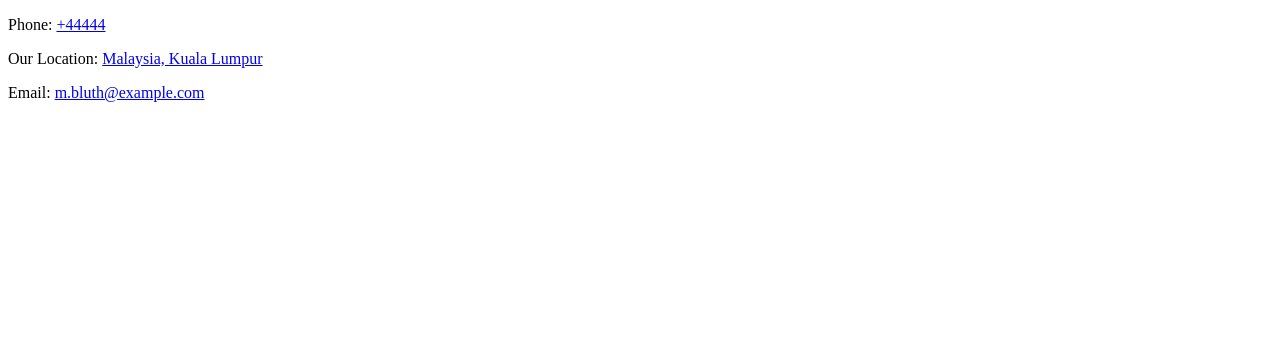
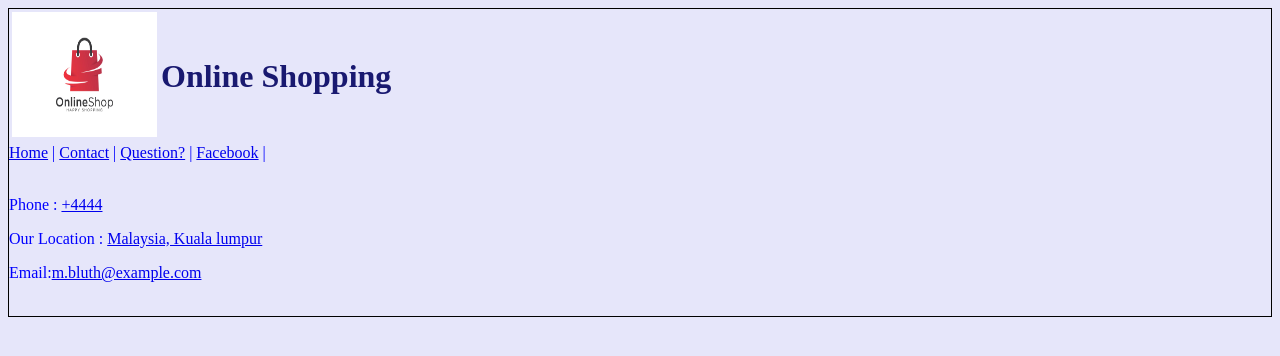
Before and after one commit to imranrahman98/section-2, a plain HTML site: page contact.html in a window 1280 px wide. Drawn offline with Linux system fonts and the light colour scheme.

Commit message:
Update contact.html

```diff
--- a/contact.html
+++ b/contact.html
@@ -1,15 +1,32 @@
 <!DOCTYPE html>
 <html>
 
-<head>
-    <title>Web Portfolio: Online Shopping</title>
-</head>
+  <head>
+    <meta charset="utf-8">
+    <title>Contact page</title>
+    <link rel="stylesheet" type="text/css" href="CSS\style.css">
+  </head>
 
-<body>
-  <!-- The content of your web page will go here-->
-  <p>Phone: <a href="+44444">+44444</a></p>
-  <p>Our Location: <a href="https://www.google.com.my/maps">Malaysia, Kuala Lumpur</a></p>
-  <p>Email: <a href="m.bluth@example.com">m.bluth@example.com</a></p>
-</body>
+  <body>
+    <table>
+      <tr>
+        <td><img src="IMG/OnlineShop.jpg" height="125" width="145"></td>
+        <td><h1>Online Shopping</h1></td>
+      </tr>
+    </table>
 
+    <nav>
+      <a href="index.html">Home</a> |
+      <a href="contact.html">Contact</a> |
+      <a href="question.html">Question?</a> |
+      <a href="https://www.facebook.com/">Facebook</a> |
+    </nav>
+
+<br/>
+    <p>Phone : <a href="+44444">+4444</a></p>
+    <p>Our Location : <a href="https://www.google.com.my/maps">Malaysia, Kuala lumpur</a></p>
+    <p>Email:<a href="m.bluth@example.com">m.bluth@example.com</a></p>
+<br/>
+
+  </body>
 </html>
```
